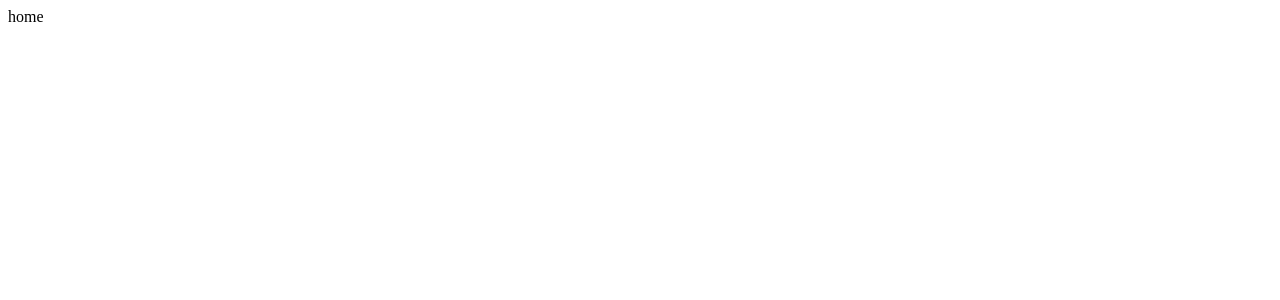
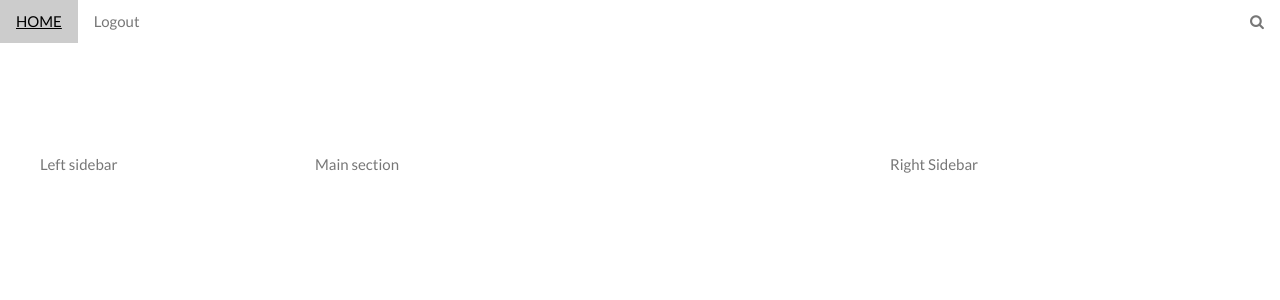
Before and after one commit to emiklap/connectNYC, a Flask app: page /home in a window 1280 px wide. Before the commit the part shown is almost empty. Shown: the top 300 px of the page. Run offline with Flask 3, Linux system fonts and the light colour scheme; a user stored in the database is signed in; some libraries are stand-ins or nearby versions.

Commit message:
added home page

```diff
--- a/website/templates/base.html
+++ b/website/templates/base.html
@@ -18,7 +18,7 @@
     <link rel="stylesheet" href="https://fonts.googleapis.com/css?family=Lato">
     <link rel="stylesheet" href="https://cdnjs.cloudflare.com/ajax/libs/font-awesome/4.7.0/css/font-awesome.min.css">
     <link rel="stylesheet" href="/website/static/base.css">
-
+    {% block style %} {% endblock %}
     <title>{% block title %}Home{% endblock %}</title>
   </head>
   <body>
@@ -72,6 +72,8 @@
     <br>
     <br>
 
+    {% block home %} {% endblock %}
+
     <div class="container">{% block content %} {% endblock %}</div>
     <script
       src="https://code.jquery.com/jquery-3.2.1.slim.min.js"
--- /dev/null
+++ b/website/templates/home.html
@@ -0,0 +1,40 @@
+{% extends "base.html" %} {% block title %} Changed {% endblock %}
+
+{% block style %}
+<style>
+    .layout {
+    display: grid;
+    grid-template-columns: 275px auto 350px;
+    margin: 0 auto;
+    max-width: 1200px;
+    }
+</style>
+{% endblock %}
+{% block home %}
+<!--<h1>This is the home page</h1>-->
+<div class="layout">
+    <div class="layout__left-sidebar">
+        Left sidebar
+    </div>
+    <div class="layout__main">
+        Main section
+    </div>
+    <div class="layout__right-sidebar">
+        Right Sidebar
+    </div>
+
+</div>
+
+<!--<div style="display: flex; flex-direction: row; flex-wrap: wrap;">
+    <div class="w3-container" style="width:30%; padding-left:10px; background-color:blueviolet;">
+        Left sidebar
+    </div>
+    <div class="w3-container" style="width:30%; margin:10px; background-color:white;">
+        Main section
+    </div>
+    <div class="w3-container" style="width:30%; padding-left:10px; background-color:blueviolet; align-self: right;">
+        Right Sidebar
+    </div>
+</div>
+-->
+{% endblock %}
--- a/website/views.py
+++ b/website/views.py
@@ -14,7 +14,7 @@ def index():
 
 
 @views.route('/home', methods=['GET', 'POST'])
-@login_required
+#@login_required
 def home():
     if request.method == 'POST':
         post = request.form.get('post') # Gets the post from the HTML
@@ -27,8 +27,8 @@ def home():
             db.session.commit()
             flash('Post added!', category='success')
 
-    return "<p>home</p>"
-    #return render_template("home.html", user=current_user)
+    #return "<p>home</p>"
+    return render_template("home.html", user=current_user)
 
 
 @views.route('/delete-post', methods=['POST'])
```
